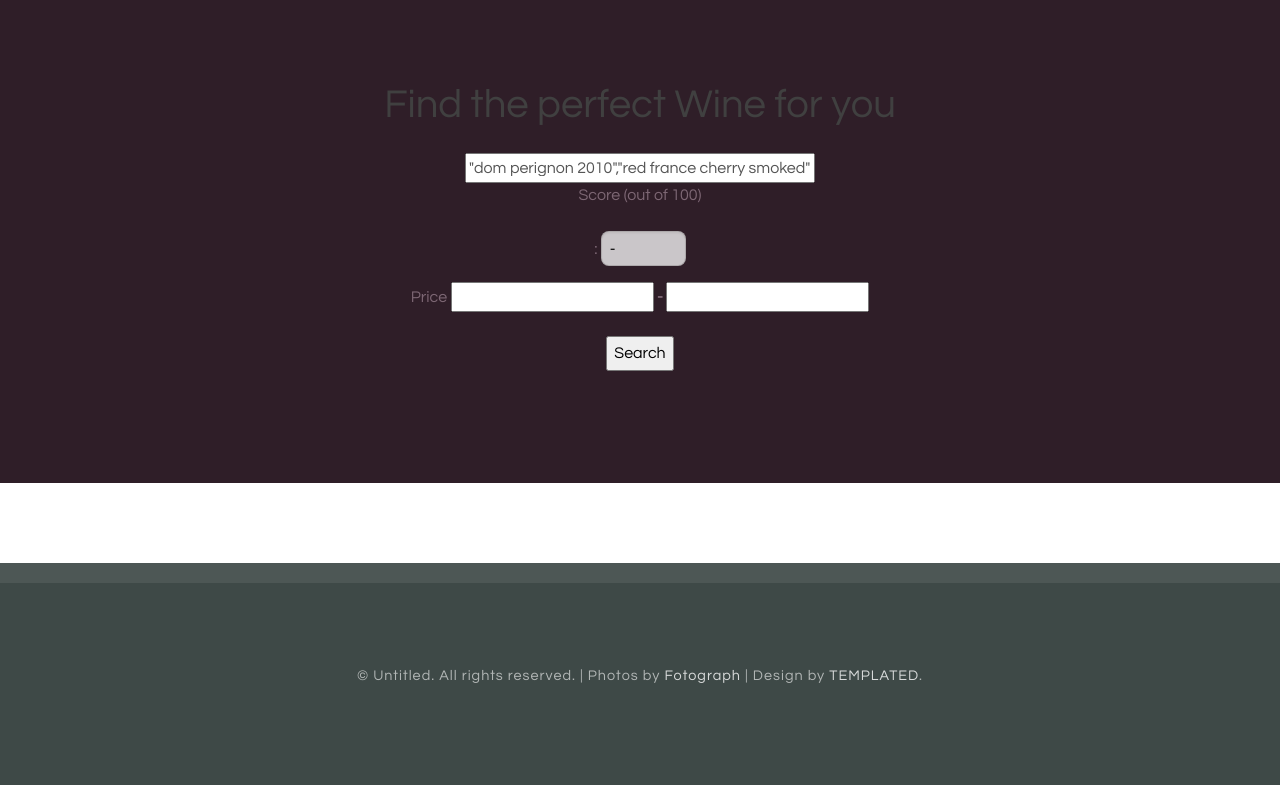
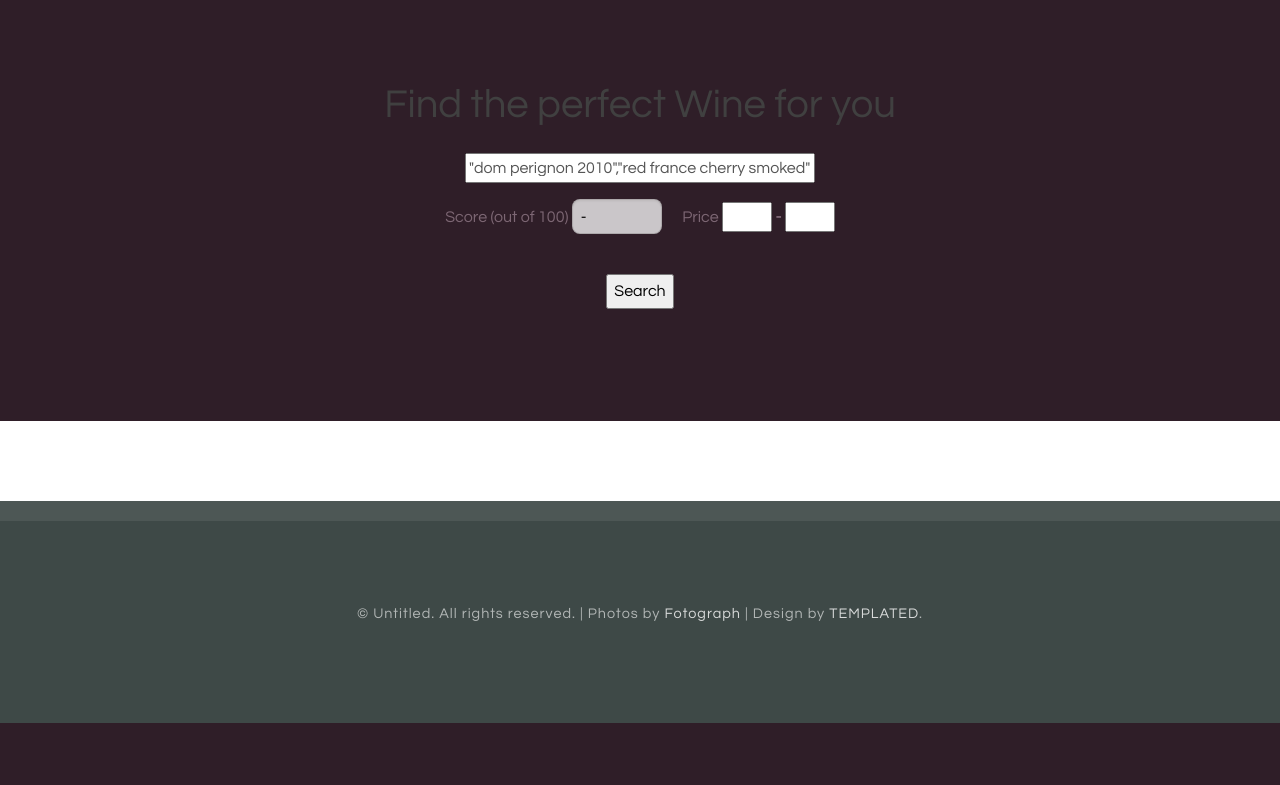
Before and after one commit to catherning/Wine-Search-Engine, a Flask app: page / in a window 1280 px wide. Shown: the part 239-1024 px from the top of the page. After the commit the page ends 962 px from the top, so only its background shows below. Run offline with Flask 2, Linux system fonts and the light colour scheme; parts of the project's set-up code (start-up, migrations or seed data) failed here and were passed over; some libraries are stand-ins or nearby versions.

Commit message:
Improve presentation of score and price selection

```diff
--- a/WineSearch/app/search_box.py
+++ b/WineSearch/app/search_box.py
@@ -10,15 +10,10 @@ class SearchBox(FlaskForm):
                                  ('50', 'Above 50'),
                                  ('75', 'Above 75'),
                                  ('90', 'Above 90')],)
-    #score = StringField('Minimum score out of 100')
-    # price= SelectField('Price (in $)',
-    #                     choices=[('None', '-'),
-    #                             ('20', 'Below 20'),
-    #                             ('75', 'Above 75'),
-    #                             ('90', 'Above 90')])
 
-    price_l = IntegerField('price',validators=[Optional()])  # TODO check max price ?
-    price_h = IntegerField('price',validators=[Optional()])
+
+    price_l = IntegerField('price_l',validators=[Optional()])  # TODO check max price ?
+    price_h = IntegerField('price_h',validators=[Optional()])
     #TODO check if people enter not integers
 
     submit = SubmitField('Search')
--- a/WineSearch/app/static/css/default.css
+++ b/WineSearch/app/static/css/default.css
@@ -91,19 +91,23 @@ a:hover
 			font-size: 1.3em;
 		}
 
-		/*TODO check, but do by id because want smaller for price ?*/
-		/*form input
-		{
-			width: 130%;
-		}*/
-
 		#query{
 			width:350px;
 		}
 
-		#price
+		#price_l,#price_h
 		{
-			width:70px;
+			width:50px;
+		}
+
+		label[for=score]
+		{
+			display:initial;
+		}
+
+		#score
+		{
+			width:90px;
 		}
 
 		form input.text,
--- a/WineSearch/app/templates/index.html
+++ b/WineSearch/app/templates/index.html
@@ -8,7 +8,7 @@
         <div>
             <br>
             {{ form.query }}<br>
-            {{form.score.label}}: {{form.score}} <br>
+            {{form.score.label}} {{form.score}} &nbsp;&nbsp;&nbsp;&nbsp;
             Price {{form.price_l}} <b>-</b> {{form.price_h}}
             <br>
 
--- a/WineSearch/app/templates/results.html
+++ b/WineSearch/app/templates/results.html
@@ -2,6 +2,7 @@
 
 {% block results %}
 <div id="results">
+    <br>
     <h2>Results for: "{{ query }}"</h2>
     {% if flag==1 %}
     <p>Sorry, no wine matching the score and/or price condition. Searching only for the string query "{{query}}"</p>
```
Lines whose indentation alone changed are shown as unchanged.
